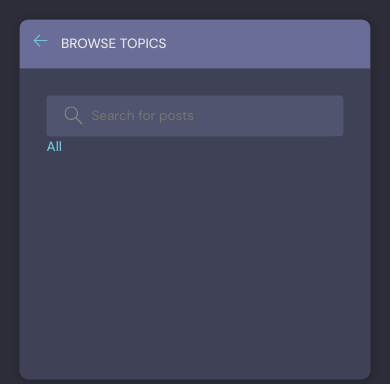
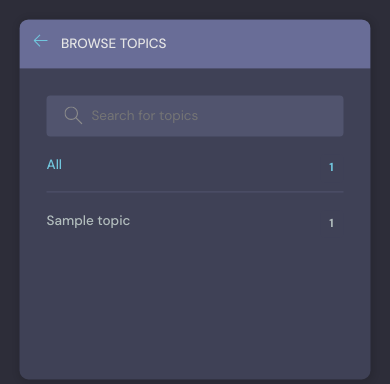
Before and after one commit to joelclaudius/django-discord, a Django app: page /topics/ in a window 390 px wide. Shown: the part 237-621 px from the top of the page. Run offline with Django 5.2, Linux system fonts and the light colour scheme; tables that the repository leaves empty hold one stand-in row (values such as "Sample post").

Commit message:
adding mobile design

```diff
--- a/base/templates/base/topics.html
+++ b/base/templates/base/topics.html
@@ -38,7 +38,7 @@
                 d="M32 30.586l-10.845-10.845c1.771-2.092 2.845-4.791 2.845-7.741 0-6.617-5.383-12-12-12s-12 5.383-12 12c0 6.617 5.383 12 12 12 2.949 0 5.649-1.074 7.741-2.845l10.845 10.845 1.414-1.414zM12 22c-5.514 0-10-4.486-10-10s4.486-10 10-10c5.514 0 10 4.486 10 10s-4.486 10-10 10z"
               ></path>
             </svg>
-            <input placeholder="Search for posts" />
+            <input placeholder="Search for topics" />
           </label>
         </form>
 
--- a/base/views.py
+++ b/base/views.py
@@ -174,4 +174,5 @@ def updateUser(request):
 
 
 def topicsPage(request):
-    return render(request, 'base/topics.html', {})
+    topics = Topic.objects.filter()
+    return render(request, 'base/topics.html', {'topics':topics})
```
